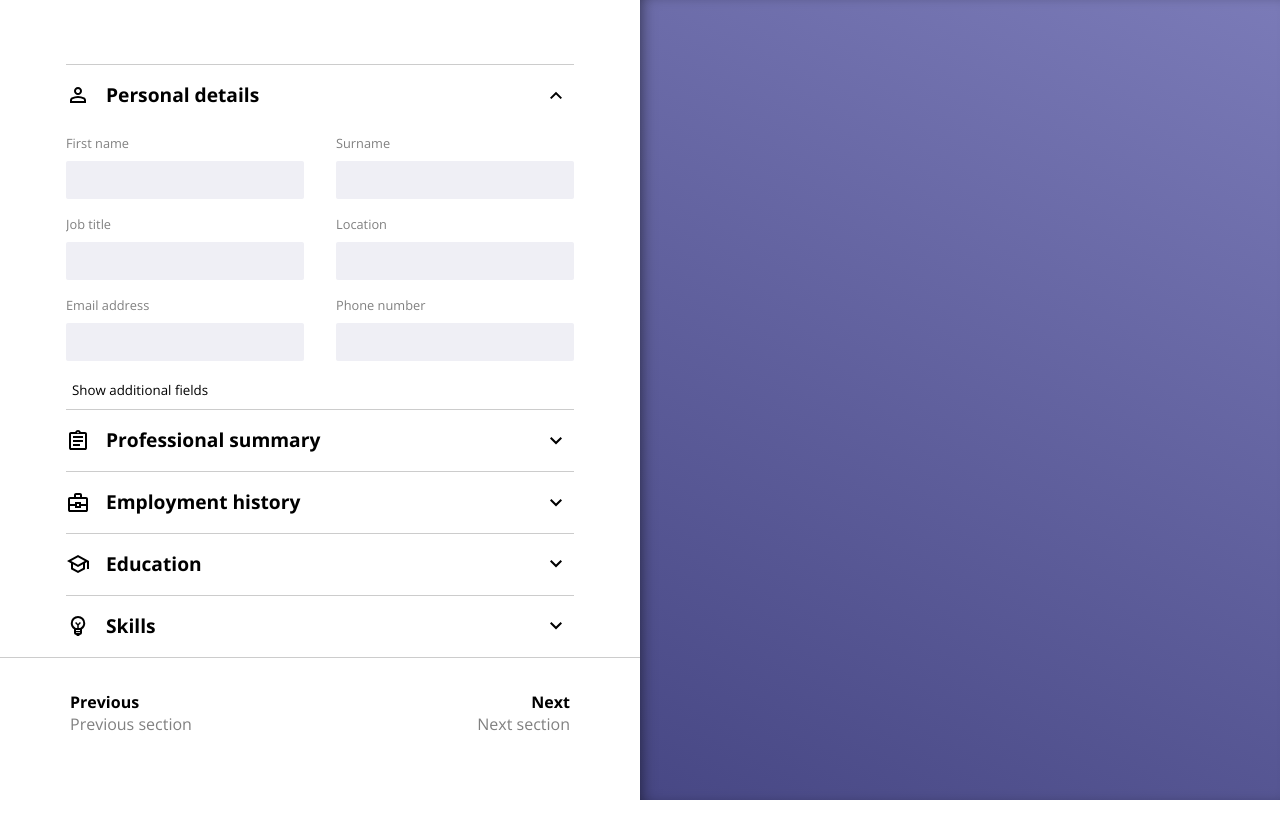
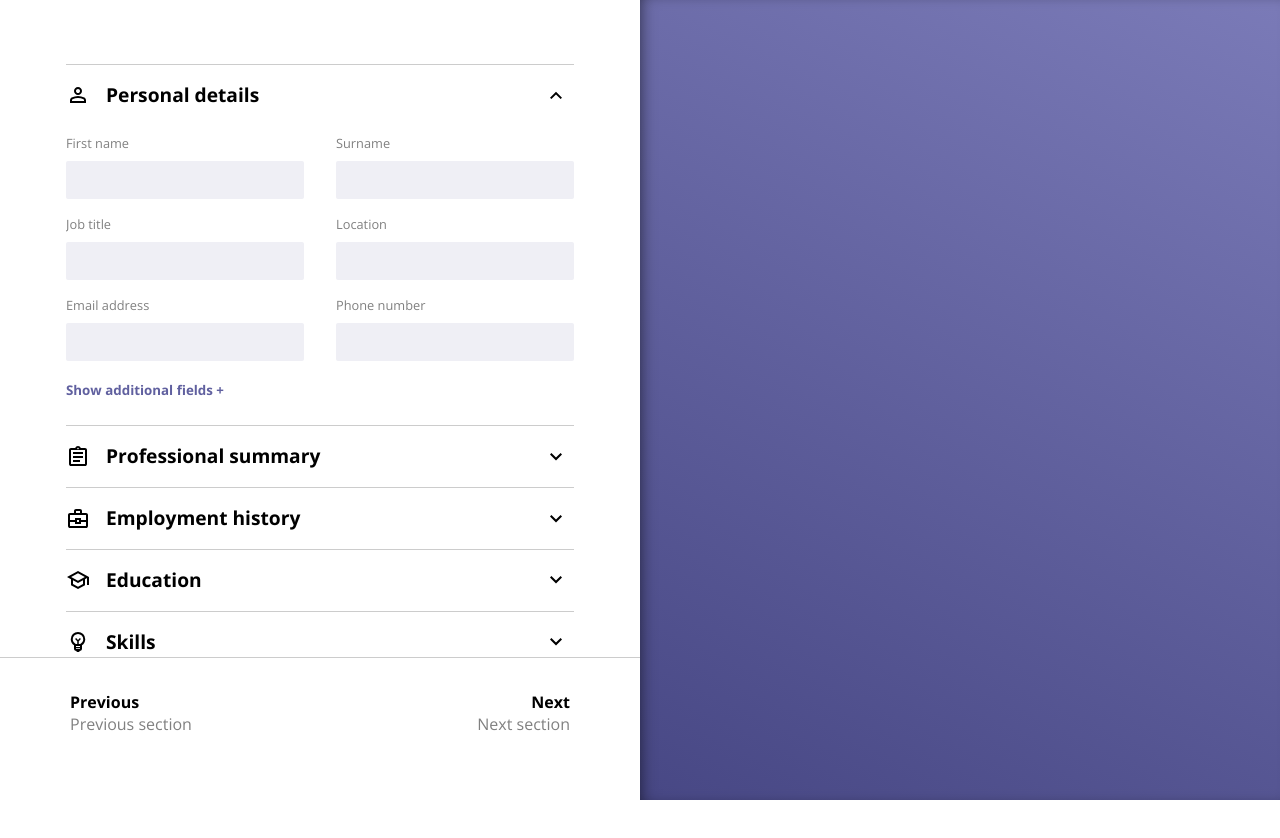
Before and after one commit to CJohnston079/odin-cv-builder, a React (Vite) app: page / in a window 1280 px wide. Shown: the top 838 px of the page. Built offline with nearby package versions, Linux system fonts and the light colour scheme.

Commit message:
feat: add styling for ToggleBonusFields component

```diff
--- a/src/components/Fieldset.jsx
+++ b/src/components/Fieldset.jsx
@@ -67,8 +67,8 @@ const ToggleBonusFields = function ({ toggleBonusFields, bonusFieldsShown }) {
 	};
 
 	return (
-		<button type="button" onClick={handleClick}>
-			{bonusFieldsShown ? "Hide additional fields" : "Show additional fields"}
+		<button className="toggle-bonus-fields" type="button" onClick={handleClick}>
+			{bonusFieldsShown ? "Hide additional fields -" : "Show additional fields +"}
 		</button>
 	);
 };
--- a/src/styles/editor/Fieldset.css
+++ b/src/styles/editor/Fieldset.css
@@ -12,7 +12,7 @@ fieldset {
 	display: grid;
 	grid-template-columns: repeat(2, 1fr);
 	gap: 1rem 2rem;
-	margin: 1rem 0;
+	margin-bottom: 1rem;
 
 	overflow: hidden;
 	transition: max-height 400ms, margin 400ms;
@@ -23,6 +23,8 @@ fieldset {
 }
 
 .accordion {
+	margin: 1rem 0;
+
 	overflow: hidden;
 	transition: max-height 400ms, margin 400ms;
 }
@@ -33,9 +35,23 @@ fieldset {
 }
 
 .accordion-active {
-	max-height: 100vmax;
+	max-height: 1600px;
 }
 
 label:has(> textarea) {
 	grid-column: 1 / -1 !important;
 }
+
+.toggle-bonus-fields {
+	margin: 0;
+	padding: 0;
+
+	font-weight: bold;
+	color: var(--emphasis-bold-color);
+
+	transition: filter 400ms;
+}
+
+.toggle-bonus-fields:hover {
+	filter: brightness(0.5);
+}
--- a/src/styles/index.css
+++ b/src/styles/index.css
@@ -10,7 +10,7 @@
 	--cl-dark-grey: hsl(0, 0%, 20%);
 	--cl-darker-grey: hsl(0, 0%, 10%);
 
-	--cl-emphasis: hsl(var(--base-hue), 100%, 50%);
+	--cl-emphasis: hsl(var(--base-hue), 25%, 50%);
 	--cl-light-emphasis: hsl(var(--base-hue), 25%, 95%);
 	--cl-dark-emphasis: hsl(var(--base-hue), 10%, 10%);
 
@@ -23,6 +23,7 @@
 	--foreground-color: var(--cl-light-grey);
 	--midground-color: var(--cl-lighter-grey);
 	--emphasis-color: var(--cl-light-emphasis);
+	--emphasis-bold-color: var(--cl-emphasis);
 	--icon-filter: invert(0);
 
 	font-family: "Open Sans", sans-serif;
```
